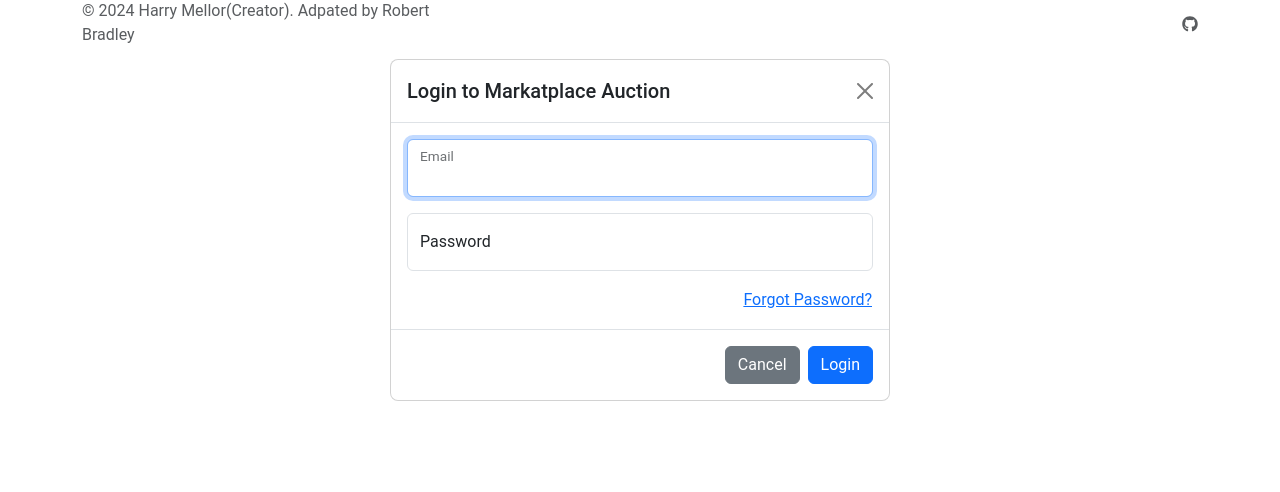
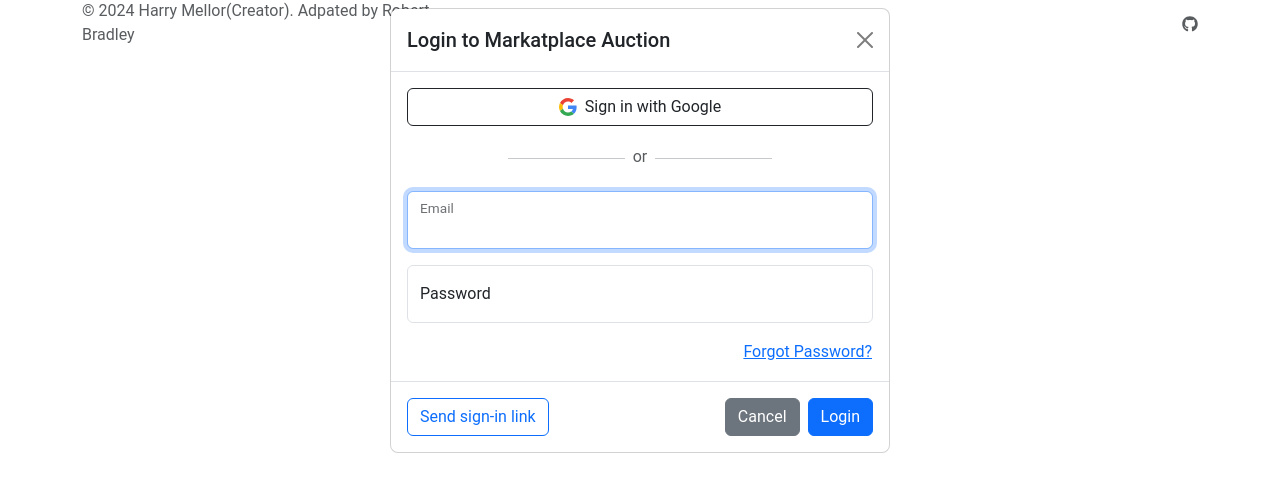
Before and after one commit to robbrad/goostrey-ball-auction, a React (Vite) app: page / in a window 1280 px wide. Both pictures are taken after a click on the button "Login". Shown: the part 170-662 px from the top of the page. Built offline with nearby package versions, Linux system fonts and the light colour scheme; no server answers; the database is empty.

Commit message:
Add Google sign-in and passwordless email link sign-in

```diff
--- a/src/components/Modal.jsx
+++ b/src/components/Modal.jsx
@@ -4,9 +4,9 @@ import ReactDOM from 'react-dom';
 import { itemStatus } from '../utils/itemStatus';
 import { formatField, formatMoney } from '../utils/formatString';
 import { validateName, validateBidAmount } from '../utils/validation';
-import { createUserWithEmailAndPassword, updateProfile, signInWithEmailAndPassword, sendPasswordResetEmail, signOut } from 'firebase/auth';
-import { doc, setDoc, updateDoc, Timestamp } from 'firebase/firestore';
-import { auth, db } from '../firebase/config';
+import { createUserWithEmailAndPassword, updateProfile, signInWithEmailAndPassword, sendPasswordResetEmail, signOut, signInWithPopup, sendSignInLinkToEmail, isSignInWithEmailLink, signInWithEmailLink } from 'firebase/auth';
+import { doc, setDoc, getDoc, updateDoc, Timestamp } from 'firebase/firestore';
+import { auth, db, googleProvider } from '../firebase/config';
 import { ModalsContext } from '../contexts/ModalsProvider';
 import { ModalTypes } from '../utils/modalTypes';
 import { useAuth } from '../contexts/AuthProvider';
@@ -370,6 +370,7 @@ const LoginModal = () => {
   const [password, setPassword] = useState('');
   const [valid, setValid] = useState('');
   const [feedback, setFeedback] = useState('');
+  const [emailLinkSent, setEmailLinkSent] = useState(false);
 
   if (currentModal !== ModalTypes.LOGIN) return null;
 
@@ -398,6 +399,62 @@ const LoginModal = () => {
     }
   };
 
+  const handleGoogleSignIn = async () => {
+    try {
+      const result = await signInWithPopup(auth, googleProvider);
+      const user = result.user;
+      // Create user doc if it doesn't exist
+      const userDocRef = doc(db, 'users', user.uid);
+      const docSnap = await getDoc(userDocRef);
+      if (!docSnap.exists()) {
+        const nameParts = (user.displayName || '').split(' ');
+        await setDoc(userDocRef, {
+          firstName: nameParts[0] || '',
+          surname: nameParts.slice(1).join(' ') || '',
+          name: user.displayName || '',
+          email: user.email || '',
+          role: '',
+          admin: '',
+          createdAt: new Date(),
+        });
+      }
+      setValid('is-valid');
+      setFeedback('Login successful!');
+      setTimeout(() => {
+        closeModal();
+        setValid('');
+        setFeedback('');
+      }, 1000);
+    } catch (error) {
+      setValid('is-invalid');
+      setFeedback('Google sign-in failed. Please try again.');
+      console.error('Google sign-in error:', error);
+    }
+  };
+
+  const handleEmailLinkSignIn = async () => {
+    if (!email) {
+      setValid('is-invalid');
+      setFeedback('Please enter your email address.');
+      return;
+    }
+    try {
+      const actionCodeSettings = {
+        url: window.location.origin + import.meta.env.BASE_URL,
+        handleCodeInApp: true,
+      };
+      await sendSignInLinkToEmail(auth, email, actionCodeSettings);
+      window.localStorage.setItem('emailForSignIn', email);
+      setEmailLinkSent(true);
+      setValid('is-valid');
+      setFeedback('Sign-in link sent! Check your email.');
+    } catch (error) {
+      setValid('is-invalid');
+      setFeedback('Error sending sign-in link. Please try again.');
+      console.error('Email link error:', error);
+    }
+  };
+
   const handleKeyDown = (e) => {
     if (e.key === 'Enter') {
       handleLogin();
@@ -410,6 +467,7 @@ const LoginModal = () => {
     if (name === 'password') setPassword(value);
     setValid('');
     setFeedback('');
+    setEmailLinkSent(false);
   };
 
   const handleForgotPassword = () => {
@@ -420,6 +478,21 @@ const LoginModal = () => {
   return (
     <Modal type={ModalTypes.LOGIN} title="Login to Markatplace Auction">
       <div className='modal-body'>
+        <button
+          type='button'
+          className='btn btn-outline-dark w-100 mb-3 d-flex align-items-center justify-content-center gap-2'
+          onClick={handleGoogleSignIn}
+        >
+          <svg width="18" height="18" viewBox="0 0 48 48"><path fill="#EA4335" d="M24 9.5c3.54 0 6.71 1.22 9.21 3.6l6.85-6.85C35.9 2.38 30.47 0 24 0 14.62 0 6.51 5.38 2.56 13.22l7.98 6.19C12.43 13.72 17.74 9.5 24 9.5z"/><path fill="#4285F4" d="M46.98 24.55c0-1.57-.15-3.09-.38-4.55H24v9.02h12.94c-.58 2.96-2.26 5.48-4.78 7.18l7.73 6c4.51-4.18 7.09-10.36 7.09-17.65z"/><path fill="#FBBC05" d="M10.53 28.59c-.48-1.45-.76-2.99-.76-4.59s.27-3.14.76-4.59l-7.98-6.19C.92 16.46 0 20.12 0 24c0 3.88.92 7.54 2.56 10.78l7.97-6.19z"/><path fill="#34A853" d="M24 48c6.48 0 11.93-2.13 15.89-5.81l-7.73-6c-2.15 1.45-4.92 2.3-8.16 2.3-6.26 0-11.57-4.22-13.47-9.91l-7.98 6.19C6.51 42.62 14.62 48 24 48z"/></svg>
+          Sign in with Google
+        </button>
+
+        <div className='text-center mb-3'>
+          <hr className='d-inline-block w-25 align-middle' />
+          <span className='text-muted mx-2'>or</span>
+          <hr className='d-inline-block w-25 align-middle' />
+        </div>
+
         <form onSubmit={(e) => e.preventDefault()}>
           <div className='form-floating mb-3'>
             <input
@@ -451,6 +524,9 @@ const LoginModal = () => {
           <div className={`invalid-feedback ${valid === 'is-invalid' ? 'd-block' : ''}`}>
             {feedback}
           </div>
+          <div className={`valid-feedback ${valid === 'is-valid' ? 'd-block' : ''}`}>
+            {feedback}
+          </div>
           <div className="text-end">
             <button type="button" className="btn btn-link p-0" onClick={handleForgotPassword}>
               Forgot Password?
@@ -458,8 +534,17 @@ const LoginModal = () => {
           </div>
         </form>
       </div>
-      <div className='modal-footer'>
-        <button type='button' className='btn btn-secondary' onClick={closeModal}>
+      <div className='modal-footer d-flex justify-content-between'>
+        <button
+          type='button'
+          className='btn btn-outline-primary'
+          onClick={handleEmailLinkSignIn}
+          disabled={emailLinkSent}
+        >
+          {emailLinkSent ? 'Link sent ✓' : 'Send sign-in link'}
+        </button>
+        <div>
+          <button type='button' className='btn btn-secondary me-2' onClick={closeModal}>
             Cancel
           </button>
           <button
@@ -469,6 +554,7 @@ const LoginModal = () => {
           >
             Login
           </button>
+        </div>
       </div>
     </Modal>
   );
--- a/src/contexts/AuthProvider.jsx
+++ b/src/contexts/AuthProvider.jsx
@@ -1,7 +1,7 @@
 import { useEffect, useState, createContext, useContext } from "react";
 import PropTypes from "prop-types";
-import { onAuthStateChanged, signOut } from "firebase/auth";
-import { doc, getDoc } from "firebase/firestore";
+import { onAuthStateChanged, signOut, isSignInWithEmailLink, signInWithEmailLink } from "firebase/auth";
+import { doc, getDoc, setDoc } from "firebase/firestore";
 import { auth, db } from "../firebase/config";
 import { resolveRole } from "../utils/roleResolution";
 
@@ -11,6 +11,37 @@ export const AuthProvider = ({ children }) => {
   const [user, setUser] = useState(null);
   const [role, setRole] = useState("");
   const [loading, setLoading] = useState(true);
+
+  useEffect(() => {
+    // Handle email link sign-in completion
+    if (isSignInWithEmailLink(auth, window.location.href)) {
+      let email = window.localStorage.getItem('emailForSignIn');
+      if (!email) {
+        email = window.prompt('Please provide your email for confirmation');
+      }
+      if (email) {
+        signInWithEmailLink(auth, email, window.location.href)
+          .then(async (result) => {
+            window.localStorage.removeItem('emailForSignIn');
+            const userDocRef = doc(db, "users", result.user.uid);
+            const docSnap = await getDoc(userDocRef);
+            if (!docSnap.exists()) {
+              const name = result.user.displayName || email.split('@')[0];
+              await setDoc(userDocRef, {
+                firstName: name,
+                surname: '',
+                name,
+                email,
+                role: '',
+                admin: '',
+                createdAt: new Date(),
+              });
+            }
+          })
+          .catch((error) => console.error("Email link sign-in error:", error));
+      }
+    }
+  }, []);
 
   useEffect(() => {
     const unsubscribe = onAuthStateChanged(auth, async (firebaseUser) => {
--- a/src/firebase/config.jsx
+++ b/src/firebase/config.jsx
@@ -1,6 +1,6 @@
 import { initializeApp } from "firebase/app";
 import { getFirestore } from "firebase/firestore";
-import { getAuth } from "firebase/auth";
+import { getAuth, GoogleAuthProvider } from "firebase/auth";
 
 const firebaseConfig = {
   apiKey: "AIzaSyCq3kbGkQaJs2AdYE4QrvKAwBDy4YDV_LE",
@@ -18,3 +18,4 @@ const app = initializeApp(firebaseConfig);
 // Initialize Firestore and Auth
 export const db = getFirestore(app);
 export const auth = getAuth(app);
+export const googleProvider = new GoogleAuthProvider();
```
Lines whose indentation alone changed are shown as unchanged.
